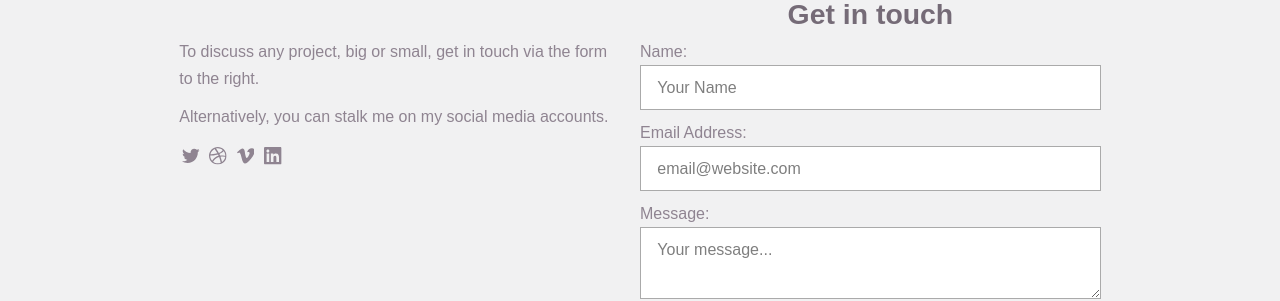
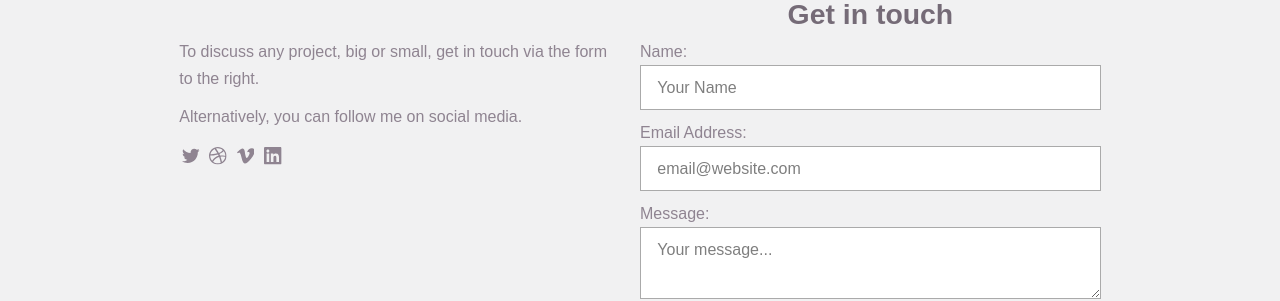
Before and after one commit to StephenMinty/itsminty.co.uk, a Jekyll site: the page built from index.md, in a window 1280 px wide and 900 px high, scrolled down 1815 px. Shown: the part 356-657 px from the top of the window. Built offline with Jekyll 4.4.1, drawn with Linux system fonts in a browser that asks for light colours; some web fonts are replaced.

Commit message:
Updated Index

```diff
--- a/index.md
+++ b/index.md
@@ -29,5 +29,5 @@ Whether breathing personality into a brand through a series of animated GIFs or
 
 To discuss any project, big or small, get in touch via the form to the right.
 
-Alternatively, you can stalk me on my social media accounts.
+Alternatively, you can follow me on social media.
 {% include nav-social.html %}
```
